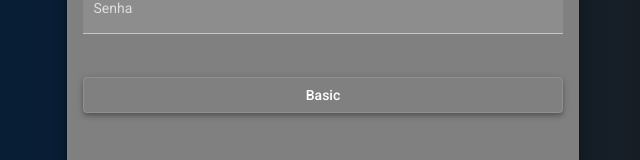
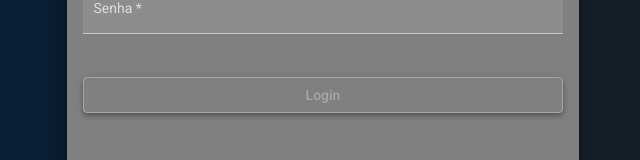
Before and after one commit to gustavomf1/Escalas-frontend, an Angular app: page /login in a window 1280 px wide. Shown: the part 558-718 px from the top of the page, without its empty margins (317-957 px from the left). Built offline with nearby package versions, Linux system fonts and the light colour scheme.

Commit message:
login e adicionando tostr

```diff
--- a/package.json
+++ b/package.json
@@ -19,6 +19,7 @@
     "@angular/platform-browser": "~12.2.0",
     "@angular/platform-browser-dynamic": "~12.2.0",
     "@angular/router": "~12.2.0",
+    "ngx-toastr": "^19.0.0",
     "rxjs": "~6.6.0",
     "tslib": "^2.3.0",
     "zone.js": "~0.11.4"
--- a/src/app/components/login/login.component.html
+++ b/src/app/components/login/login.component.html
@@ -6,14 +6,18 @@
 
         <mat-form-field class="full-width" appearance="fill">
           <mat-label>E-mail</mat-label>
-          <input matInput placeholder="Ex. fulano@gmail.com">
+          <input [formControl]="email" required
+          [(ngModel)]="creds.email" name="email"
+          matInput placeholder="Ex. fulano@gmail.com">
         </mat-form-field>
 
         <mat-form-field class="full-width" appearance="fill">
             <mat-label>Senha</mat-label>
-            <input type="password" matInput placeholder="Ex. 1234">
+            <input [formControl]="senha" required
+            [(ngModel)]="creds.senha" name="senha"
+            type="password" matInput placeholder="Ex. 1234">
         </mat-form-field>
 
-        <button class="full-width mat-elevation-z4" mat-stroked-button>Basic</button>
+        <button [disabled]="!validaCampos()" class="full-width mat-elevation-z4" mat-stroked-button>Login</button>
       </form>
 </div>
--- a/src/app/components/login/login.component.ts
+++ b/src/app/components/login/login.component.ts
@@ -1,4 +1,6 @@
 import { Component, OnInit } from '@angular/core';
+import { FormControl, Validators } from '@angular/forms';
+import { Credenciais } from 'src/app/models/credenciais';
 
 @Component({
   selector: 'app-login',
@@ -7,9 +9,25 @@
 })
 export class LoginComponent implements OnInit {
 
+  creds: Credenciais = {
+    email: '',
+    senha: ''
+  }
+
+  email = new FormControl(null, Validators.email);
+  senha = new FormControl(null, Validators.minLength(3));
+
   constructor() { }
 
   ngOnInit(): void {
   }
 
+  validaCampos(): boolean{
+    if(this.email.valid && this.senha.valid){
+      return true;
+    }else{
+      return false;
+    }
+  }
+
 }
--- /dev/null
+++ b/src/app/models/credenciais.ts
@@ -0,0 +1,4 @@
+export interface Credenciais{
+    email: string,
+    senha: string
+}
```
Also changed, not shown: 1 other file (tests, documents, lock files or other folders).
